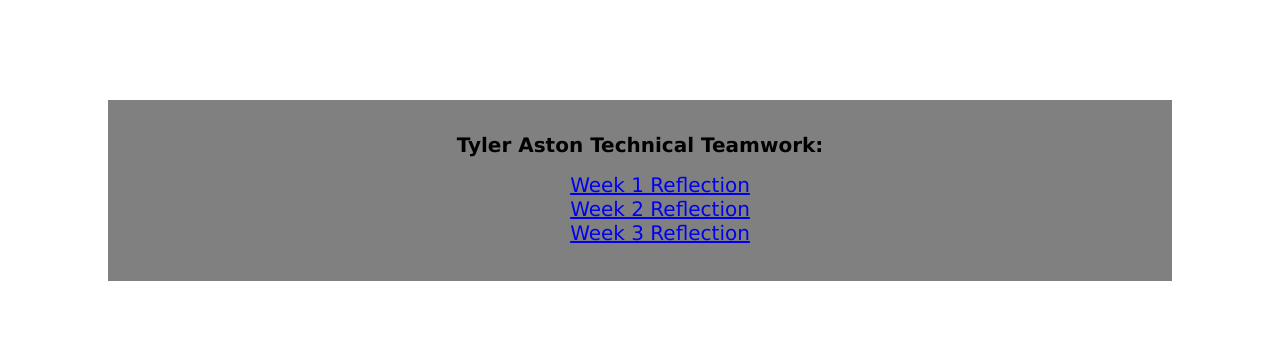
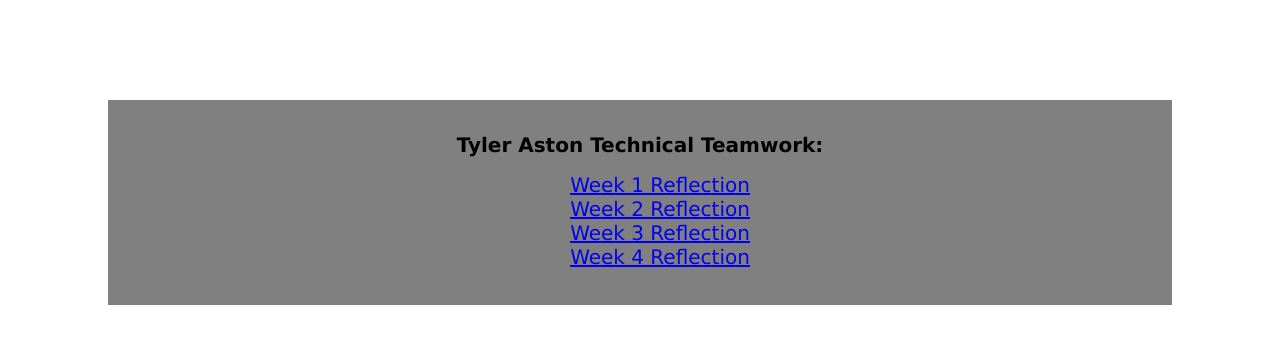
Before and after one commit to tyleraston/tyleraston.github.io, a plain HTML site: page index.html in a window 1280 px wide. Drawn offline with Linux system fonts and the light colour scheme.

Commit message:
Week 4 added

```diff
--- a/index.html
+++ b/index.html
@@ -22,6 +22,7 @@
                 <li><a href="wk1Reflection.pdf">Week 1 Reflection</a></li>
                 <li><a href="wk2Reflection.pdf">Week 2 Reflection</a></li>
                 <li><a href="wk3Reflection.pdf">Week 3 Reflection</a></li>
+                <li><a href="wk4Reflection.pdf">Week 4 Reflection</a></li>
             </ul>
         </div>
     </body>
```
